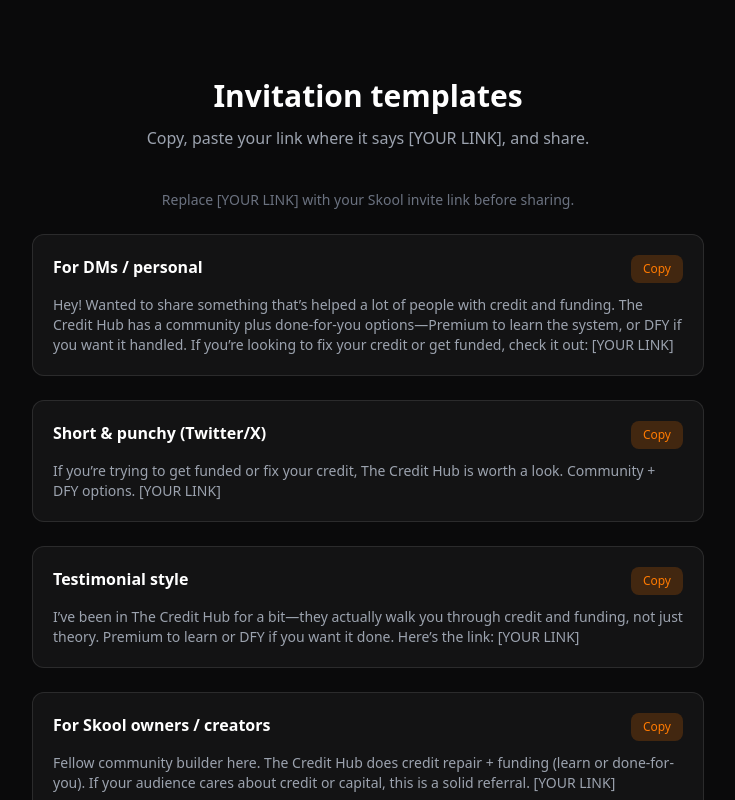
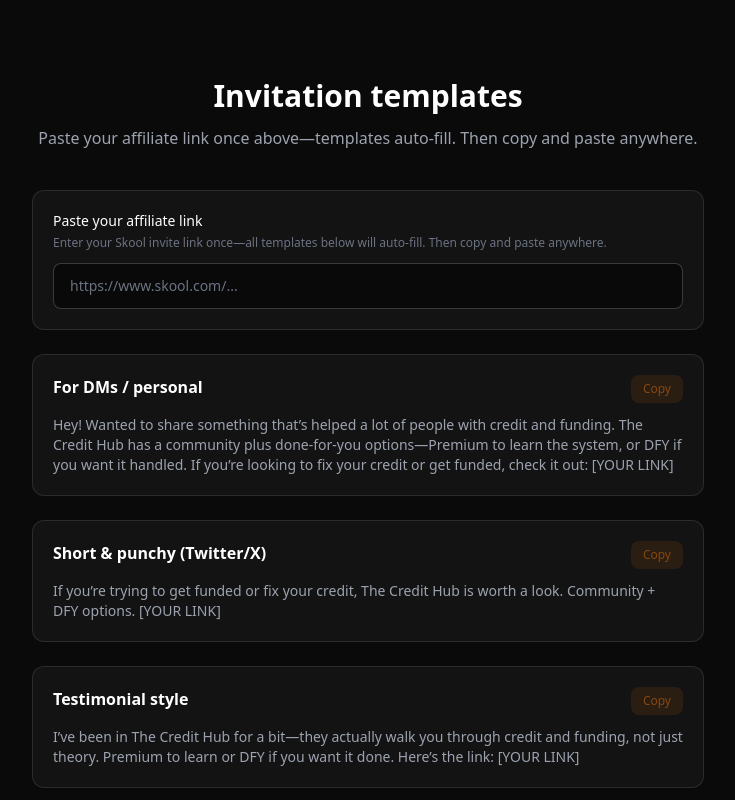
Before and after one commit to negzy/credit-hub-sales-pages, a Next.js app: page /affiliates in a window 1280 px wide. Shown: the part 3240-4040 px from the top of the page, without its empty margins (272-1007 px from the left). Built offline with nearby package versions, Linux system fonts and the light colour scheme.

Commit message:
Affiliates: paste link once, templates auto-fill with copy

```diff
--- a/app/affiliates/page.tsx
+++ b/app/affiliates/page.tsx
@@ -224,7 +224,7 @@
             Invitation templates
           </h2>
           <p className="mt-3 text-center text-gray-400">
-            Copy, paste your link where it says [YOUR LINK], and share.
+            Paste your affiliate link once above—templates auto-fill. Then copy and paste anywhere.
           </p>
           <div className="mt-10">
             <InvitationTemplates />
--- a/components/InvitationTemplates.tsx
+++ b/components/InvitationTemplates.tsx
@@ -1,6 +1,8 @@
 "use client";
 
 import React, { useState } from "react";
+
+const PLACEHOLDER = "[YOUR LINK]";
 
 const TEMPLATES = [
   {
@@ -21,11 +23,22 @@
   },
 ];
 
-function TemplateCard({ title, body }: { title: string; body: string }) {
+function TemplateCard({
+  title,
+  body,
+  resolvedBody,
+  canCopy,
+}: {
+  title: string;
+  body: string;
+  resolvedBody: string;
+  canCopy: boolean;
+}) {
   const [copied, setCopied] = useState(false);
 
   function handleCopy() {
-    navigator.clipboard.writeText(body).then(() => {
+    if (!canCopy) return;
+    navigator.clipboard.writeText(resolvedBody).then(() => {
       setCopied(true);
       setTimeout(() => setCopied(false), 2000);
     });
@@ -38,24 +51,49 @@
         <button
           type="button"
           onClick={handleCopy}
-          className="shrink-0 rounded-lg bg-accent-orange/20 px-3 py-1.5 text-xs font-medium text-accent-orange transition-colors hover:bg-accent-orange/30"
+          disabled={!canCopy}
+          className="shrink-0 rounded-lg bg-accent-orange/20 px-3 py-1.5 text-xs font-medium text-accent-orange transition-colors hover:bg-accent-orange/30 disabled:cursor-not-allowed disabled:opacity-50"
         >
           {copied ? "Copied" : "Copy"}
         </button>
       </div>
-      <p className="mt-3 whitespace-pre-line text-sm text-gray-400">{body}</p>
+      <p className="mt-3 whitespace-pre-line text-sm text-gray-400">{resolvedBody}</p>
     </div>
   );
 }
 
 export default function InvitationTemplates() {
+  const [affiliateLink, setAffiliateLink] = useState("");
+  const link = affiliateLink.trim();
+  const hasLink = link.length > 0;
+
   return (
     <div className="space-y-6">
-      <p className="text-center text-sm text-gray-500">
-        Replace [YOUR LINK] with your Skool invite link before sharing.
-      </p>
+      <div className="rounded-xl border border-white/10 bg-white/[0.04] p-5">
+        <label htmlFor="affiliate-link" className="block text-sm font-medium text-white">
+          Paste your affiliate link
+        </label>
+        <p className="mt-1 text-xs text-gray-500">
+          Enter your Skool invite link once—all templates below will auto-fill. Then copy and paste anywhere.
+        </p>
+        <input
+          id="affiliate-link"
+          type="url"
+          inputMode="url"
+          placeholder="https://www.skool.com/..."
+          value={affiliateLink}
+          onChange={(e) => setAffiliateLink(e.target.value)}
+          className="mt-3 w-full rounded-lg border border-white/20 bg-black/50 px-4 py-3 text-sm text-white placeholder:text-gray-500 focus:border-accent-orange focus:outline-none focus:ring-1 focus:ring-accent-orange"
+        />
+      </div>
       {TEMPLATES.map((t, i) => (
-        <TemplateCard key={i} title={t.title} body={t.body} />
+        <TemplateCard
+          key={i}
+          title={t.title}
+          body={t.body}
+          resolvedBody={hasLink ? t.body.replace(PLACEHOLDER, link) : t.body}
+          canCopy={hasLink}
+        />
       ))}
     </div>
   );
```
